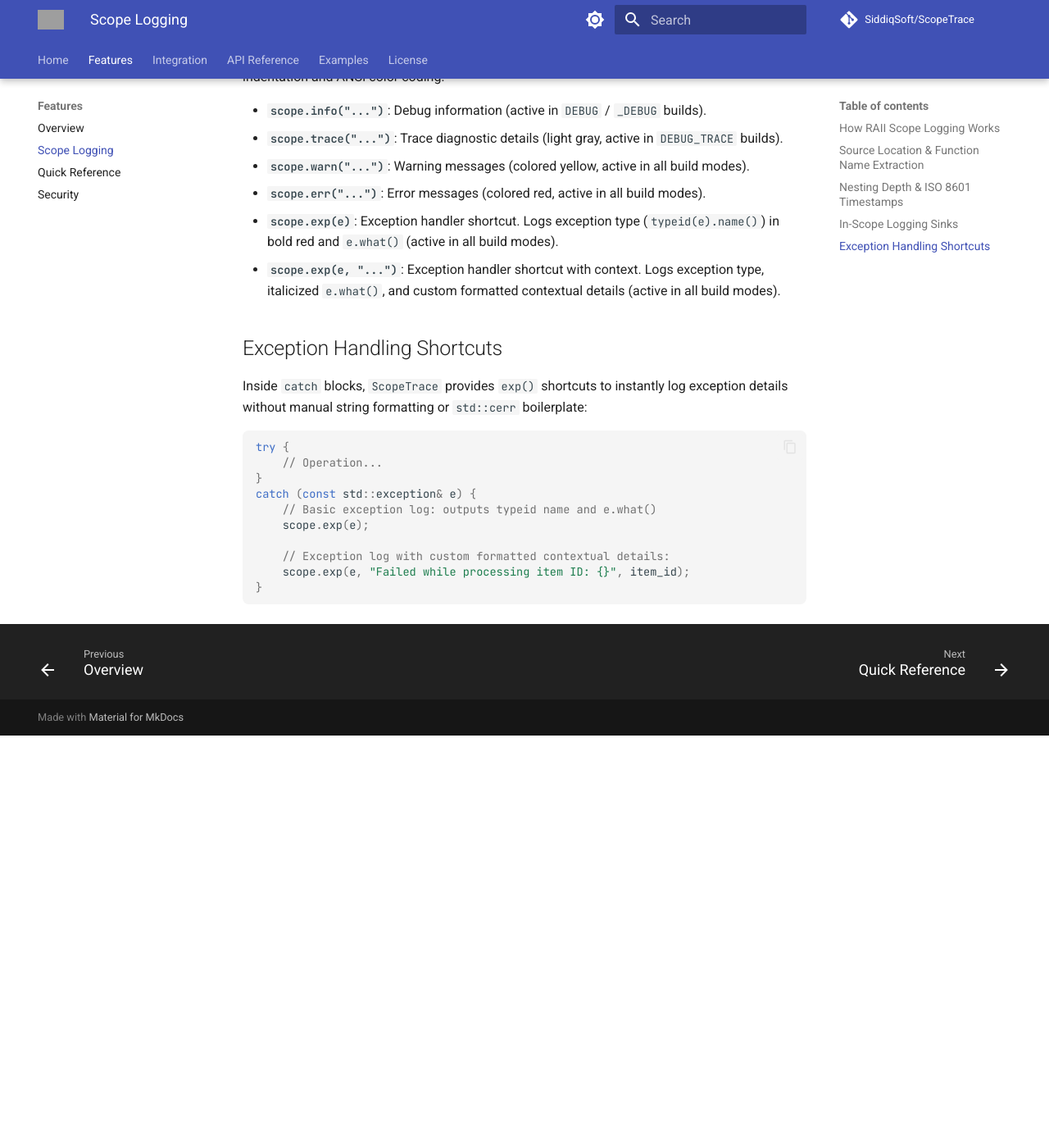
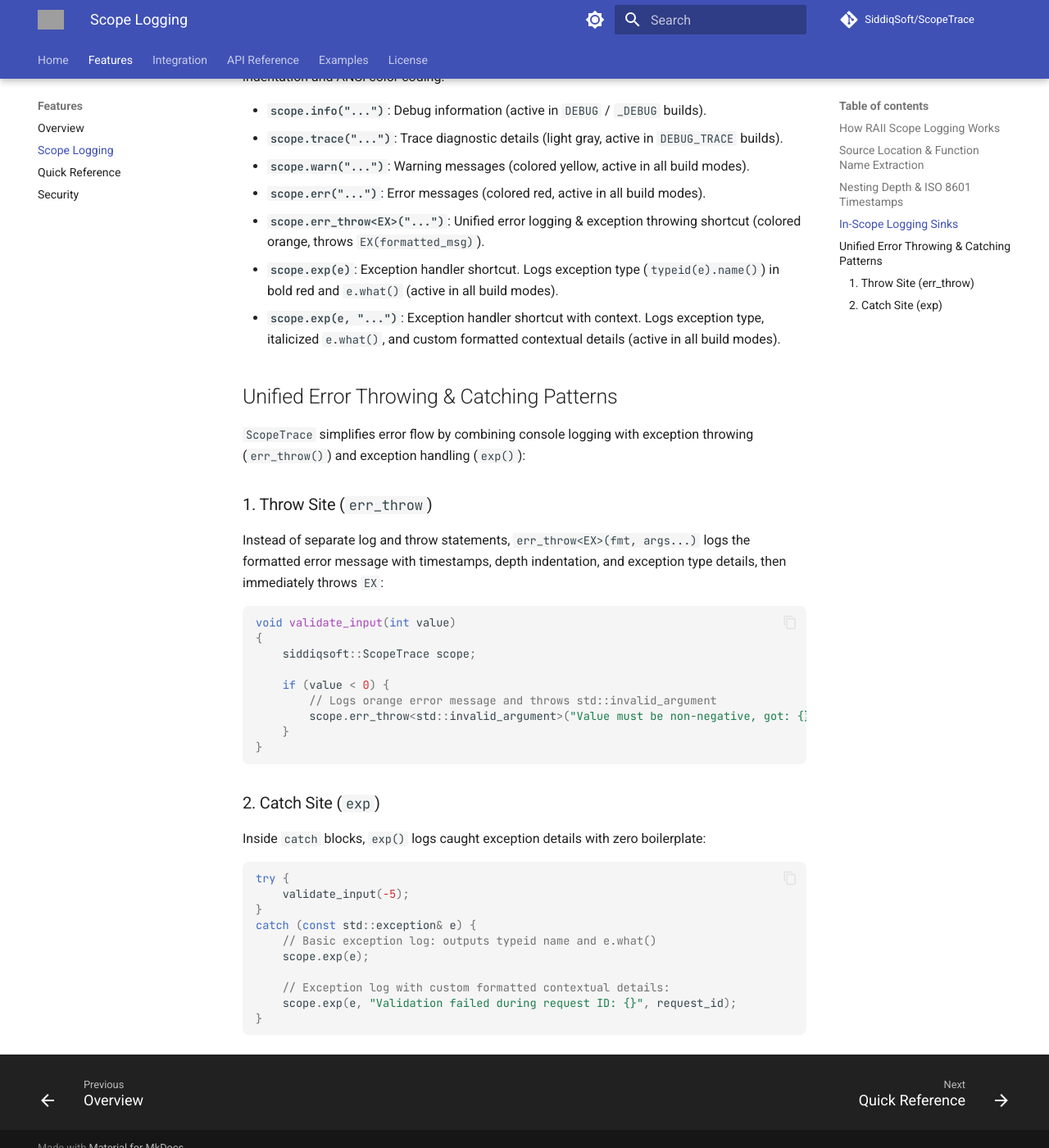
Before and after one commit to SiddiqSoft/ScopeTrace, an MkDocs documentation site: the page built from docs/features/scope_logging.md, in a window 1280 px wide and 1400 px high, scrolled down 1200 px. Shown: the whole window at 82% size. Built offline with MkDocs 1.6.1 and Material for MkDocs 9.7.7, drawn with Linux system fonts in a browser that asks for light colours; comment, search, counter and statistics services are not loaded; before the commit the page ends 2097 px from its top, so only the background shows below that; grey boxes are pictures that could not be loaded.

Commit message:
docs: Updated documentation

````diff
--- a/docs/features/scope_logging.md
+++ b/docs/features/scope_logging.md
@@ -45,22 +45,41 @@ Within an active scope, you can output formatted contextual messages to `std::ce
 - **`scope.trace("...")`**: Trace diagnostic details (light gray, active in `DEBUG_TRACE` builds).
 - **`scope.warn("...")`**: Warning messages (colored yellow, active in all build modes).
 - **`scope.err("...")`**: Error messages (colored red, active in all build modes).
+- **`scope.err_throw<EX>("...")`**: Unified error logging & exception throwing shortcut (colored orange, throws `EX(formatted_msg)`).
 - **`scope.exp(e)`**: Exception handler shortcut. Logs exception type (`typeid(e).name()`) in bold red and `e.what()` (active in all build modes).
 - **`scope.exp(e, "...")`**: Exception handler shortcut with context. Logs exception type, italicized `e.what()`, and custom formatted contextual details (active in all build modes).
 
-## Exception Handling Shortcuts
+## Unified Error Throwing & Catching Patterns
 
-Inside `catch` blocks, `ScopeTrace` provides `exp()` shortcuts to instantly log exception details without manual string formatting or `std::cerr` boilerplate:
+`ScopeTrace` simplifies error flow by combining console logging with exception throwing (`err_throw()`) and exception handling (`exp()`):
+
+### 1. Throw Site (`err_throw`)
+Instead of separate log and throw statements, `err_throw<EX>(fmt, args...)` logs the formatted error message with timestamps, depth indentation, and exception type details, then immediately throws `EX`:
+
+```cpp
+void validate_input(int value)
+{
+    siddiqsoft::ScopeTrace scope;
+
+    if (value < 0) {
+        // Logs orange error message and throws std::invalid_argument
+        scope.err_throw<std::invalid_argument>("Value must be non-negative, got: {}", value);
+    }
+}
+```
+
+### 2. Catch Site (`exp`)
+Inside `catch` blocks, `exp()` logs caught exception details with zero boilerplate:
 
 ```cpp
 try {
-    // Operation...
+    validate_input(-5);
 }
 catch (const std::exception& e) {
     // Basic exception log: outputs typeid name and e.what()
     scope.exp(e);
 
     // Exception log with custom formatted contextual details:
-    scope.exp(e, "Failed while processing item ID: {}", item_id);
+    scope.exp(e, "Validation failed during request ID: {}", request_id);
 }
 ```
````
Also changed, not shown: README.md (+2 -2 lines), docs/api/ScopeTrace.md (+3 -0 lines), docs/features/index.md (+1 -0 lines), docs/features/quick_reference.md (+3 -0 lines).
